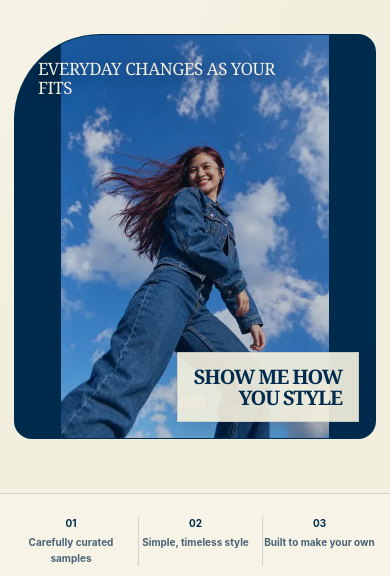
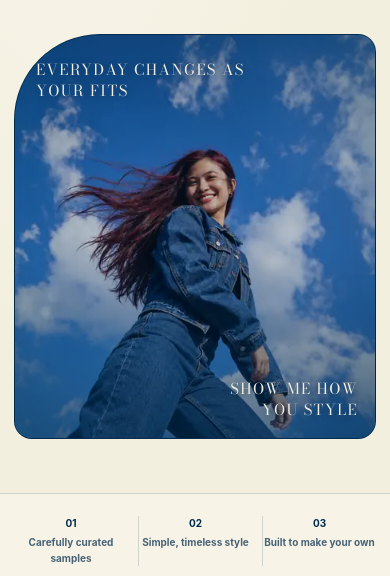
Before and after one commit to Jenu11/ODDY-online-store, a plain HTML site: page index.html in a window 390 px wide. Shown: the part 524-1100 px from the top of the page. Drawn offline with nearby package versions, Linux system fonts and the light colour scheme.

Commit message:
Refine ODDY fashion hero blending and 15px editorial captions

```diff
--- a/ODDY-theme.css
+++ b/ODDY-theme.css
@@ -1,3 +1,5 @@
+@import url("https://fonts.googleapis.com/css2?family=Bodoni+Moda:opsz,wght@6..96,400;500;600;700&display=swap");
+
 /* ===============================================================
    ODDY | CREAM + DEEP NAVY DESIGN SYSTEM
    Primary colors supplied by ODDY:
@@ -257,19 +259,16 @@ h1 em, h2 em { color: var(--oddy-navy-mid); }
   }
 }
 
-
 /* ============================================================
-   ODDY FASHION CAMPAIGN HERO — V1
-   Editorial Didone-inspired headings; inspired by the provided
-   Brain Storm typography reference, not a copy of its font.
+   ODDY FASHION CAMPAIGN HERO — V2
+   Luxury editorial serif inspired by supplied Brain Storm reference.
+   Photo remains 75% opaque; no illustration or circular sticker.
    ============================================================ */
-@import url("https://fonts.googleapis.com/css2?family=Bodoni+Moda:opsz,wght@6..96,400;500;600;700&display=swap");
-
 :root {
   --oddy-editorial-font: "Bodoni Moda", "Didot", "Bodoni MT", Georgia, serif;
 }
 
-/* Only hero typography changes; the ODDY logo retains its styling. */
+/* Preserve the ODDY wordmark and all other site typography. */
 .hero-copy h1,
 .hero-copy h1 em,
 .hero-photo-visual .hero-side-label,
@@ -279,7 +278,9 @@ h1 em, h2 em { color: var(--oddy-navy-mid); }
 .hero-copy h1 { letter-spacing: -.055em; line-height: 1.03; }
 .hero-copy h1 em { font-weight: 500; }
 
-/* Replaces cartoon artwork, image tiles, stickers and orbital circles. */
+/* Model image fills the editorial frame without stretching.
+   Subtle navy-edge feathering and a bottom vignette visually
+   integrate the blue-sky photo with the ODDY palette. */
 .hero-visual.hero-photo-visual {
   position: relative;
   height: 530px;
@@ -290,67 +291,126 @@ h1 em, h2 em { color: var(--oddy-navy-mid); }
 }
 .hero-visual.hero-photo-visual .hero-fashion-photo {
   display: block;
+  position: absolute;
+  inset: 0;
   width: 100%;
   height: 100%;
-  object-fit: contain;
-  object-position: center bottom;
+  object-fit: cover;
+  object-position: center 30%;
   opacity: .75;
-  transform: none;
-  filter: none;
+  transform: scale(1.025);
+  transform-origin: center;
+  filter: saturate(1.01) contrast(1.03);
+  z-index: 0;
 }
-.hero-photo-visual .hero-side-label {
+.hero-visual.hero-photo-visual::before {
+  content: "";
   position: absolute;
-  z-index: 2;
-  top: 25px;
-  left: 27px;
-  width: min(77%, 345px);
-  max-width: none;
-  color: #F2EFDE;
-  font-size: clamp(19px, 1.7vw, 25px);
-  font-weight: 500;
-  line-height: 1.1;
-  letter-spacing: -.028em;
-  text-transform: uppercase;
-  text-shadow: 0 2px 14px rgba(0, 26, 49, .35);
+  inset: 0;
+  z-index: 1;
+  pointer-events: none;
+  background:
+    linear-gradient(180deg,
+      rgba(0, 43, 77, .34) 0%,
+      rgba(0, 43, 77, .06) 32%,
+      rgba(0, 43, 77, .02) 53%,
+      rgba(0, 43, 77, .52) 100%),
+    linear-gradient(90deg,
+      rgba(0, 43, 77, .14) 0%,
+      transparent 26%,
+      transparent 76%,
+      rgba(0, 43, 77, .12) 100%);
 }
+.hero-visual.hero-photo-visual::after {
+  content: "";
+  position: absolute;
+  inset: 0;
+  z-index: 1;
+  pointer-events: none;
+  box-shadow: inset 0 0 75px rgba(0, 43, 77, .19);
+  border-radius: inherit;
+}
+
+/* Matching unobstructed campaign captions — exactly 15px. */
+.hero-photo-visual .hero-side-label,
 .hero-photo-visual .hero-style-note {
   position: absolute;
   z-index: 2;
-  right: 22px;
-  bottom: 22px;
-  max-width: min(80%, 300px);
-  padding: 16px 19px 17px;
-  background: rgba(242, 239, 222, .92);
-  border: 1px solid rgba(0, 43, 77, .12);
-  color: #002B4D;
-  font-weight: 600;
-  font-size: clamp(23px, 2.5vw, 34px);
-  letter-spacing: -.055em;
-  line-height: 1.05;
+  padding: 0;
+  margin: 0;
+  background: transparent;
+  border: 0;
+  box-shadow: none;
+  backdrop-filter: none;
+  color: #F2EFDE;
+  font-family: var(--oddy-editorial-font);
+  font-size: 15px;
+  font-weight: 500;
+  line-height: 1.43;
+  letter-spacing: .095em;
+  text-transform: uppercase;
+  text-shadow: 0 1px 8px rgba(0, 30, 54, .48);
+}
+.hero-photo-visual .hero-side-label {
+  top: 27px;
+  left: 28px;
+  right: auto;
+  width: min(76%, 345px);
+  max-width: 345px;
+  text-align: left;
+}
+.hero-photo-visual .hero-style-note {
+  right: 26px;
+  bottom: 24px;
+  left: auto;
+  width: auto;
+  min-width: 0;
+  max-width: 72%;
   text-align: right;
-  text-transform: uppercase;
-  box-shadow: 0 12px 34px rgba(0, 28, 54, .14);
 }
+
 @media (max-width: 760px) {
   .hero-visual.hero-photo-visual {
     height: 470px;
     border-radius: 110px 22px 22px 22px;
   }
+  .hero-visual.hero-photo-visual .hero-fashion-photo {
+    object-position: center 24%;
+    transform: scale(1.02);
+  }
   .hero-photo-visual .hero-side-label {
     top: 25px;
     left: 23px;
-    width: min(76%, 330px);
-    font-size: clamp(17px, 4.8vw, 23px);
+    width: min(78%, 330px);
+    font-size: 15px;
+    line-height: 1.43;
+    letter-spacing: .09em;
   }
   .hero-photo-visual .hero-style-note {
-    right: 16px;
-    bottom: 16px;
-    font-size: clamp(19px, 5.5vw, 27px);
-    padding: 13px 16px;
+    right: 18px;
+    bottom: 18px;
+    padding: 0;
+    max-width: 75%;
+    font-size: 15px;
+    line-height: 1.43;
+    letter-spacing: .09em;
   }
 }
 @media (max-width: 490px) {
-  .hero-visual.hero-photo-visual { height: 405px; border-radius: 86px 18px 18px 18px; }
-  .hero-photo-visual .hero-side-label { font-size: 17px; width: 69%; }
-  .hero-photo-visual .hero-style-note { font-size: 20px; max-width: 70%; }
+  .hero-visual.hero-photo-visual {
+    height: 405px;
+    border-radius: 86px 18px 18px 18px;
+  }
+  .hero-photo-visual .hero-side-label {
+    top: 24px;
+    left: 21px;
+    width: 70%;
+    font-size: 15px;
+  }
+  .hero-photo-visual .hero-style-note {
+    right: 17px;
+    bottom: 17px;
+    max-width: 70%;
+    font-size: 15px;
+  }
 }
```
